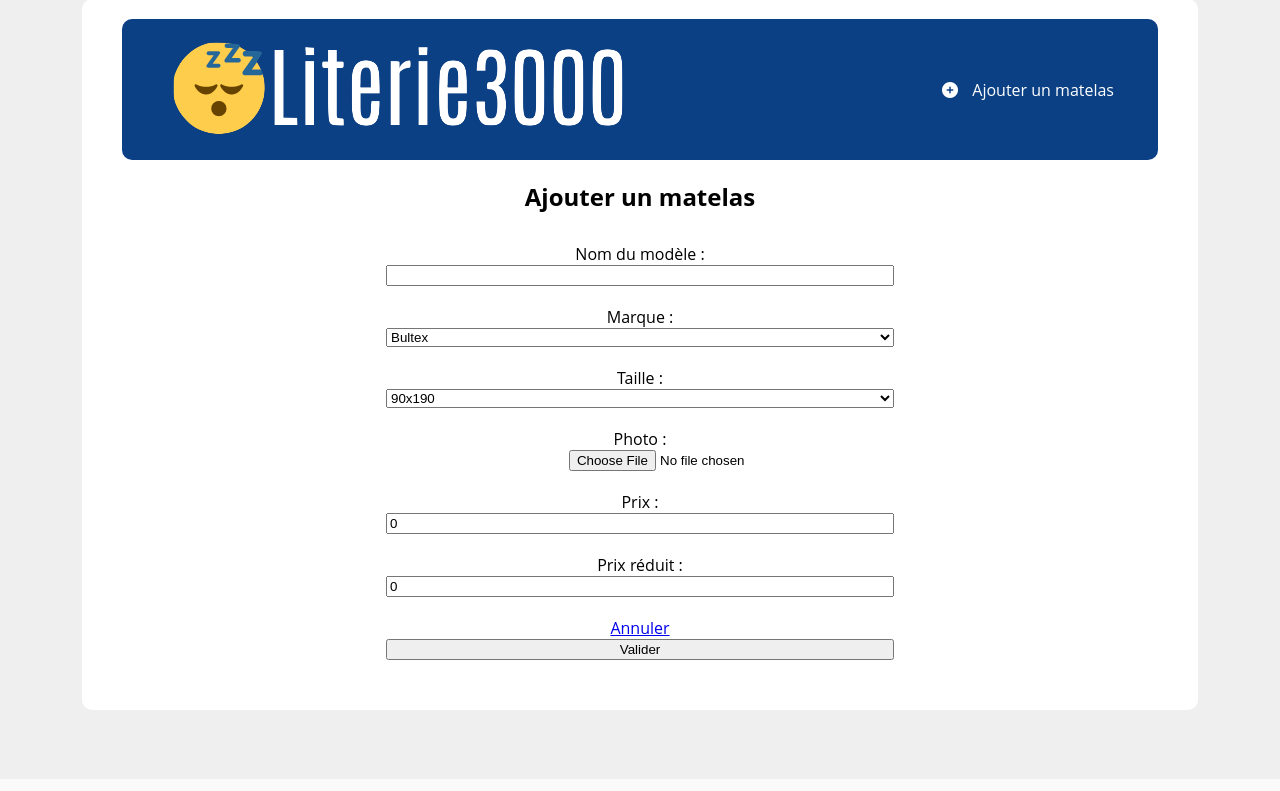
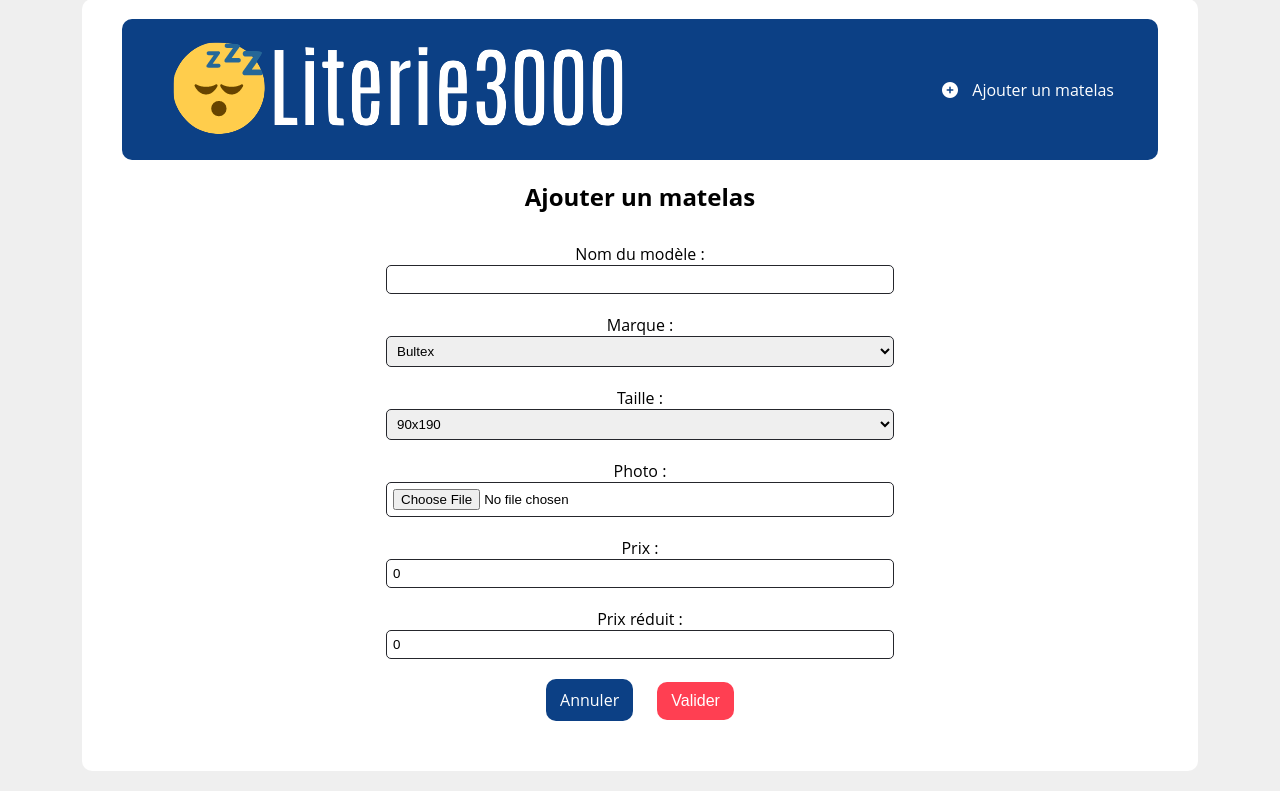
Before and after one commit to Kalyska/literie3000, a PHP site: page /add.php in a window 1280 px wide. Shown: the part 21-812 px from the top of the page. Before the commit the page ends 681 px from the top, so only its background shows below. Run offline with PHP 8.4, Linux system fonts and the light colour scheme; data comes from the database, SQL or seed files in the repository; style sheets or scripts are compiled from the project's sources; some libraries are stand-ins or nearby versions.

Commit message:
changement style des boutons

```diff
--- a/add.php
+++ b/add.php
@@ -164,9 +164,9 @@ include("templates/header.php");
         ?>
     </div>
 
-    <div class="form-group">
+    <div class="form-btn">
         <a href="index.php">Annuler</a>
-        <input type="submit" value="Valider" class="btn">
+        <input type="submit" value="Valider" class="warning">
     </div>
 </form>
 
--- /dev/null
+++ b/css/main.css
@@ -0,0 +1,193 @@
+* {
+  box-sizing: border-box;
+}
+
+html {
+  font-size: 62.5%;
+}
+
+body {
+  font-size: 1.6rem;
+  margin: 0;
+  padding: 0;
+  font-family: "Roboto", Sans-serif;
+  font-weight: 400;
+}
+
+img {
+  width: 100%;
+}
+
+@font-face {
+  font-family: "nom";
+  src: url("../public/fonts/nomfichier.woff") format("woff");
+  font-weight: normal;
+  font-style: normal;
+}
+body {
+  font-family: "Open Sans", sans-serif;
+  background-color: #efefef;
+  padding: 2rem;
+}
+
+.logo-wrapper {
+  padding: 2rem 0;
+  text-align: center;
+}
+.logo-wrapper .logo {
+  width: 20rem;
+}
+
+.container {
+  max-width: 90%;
+  margin: 0 auto;
+  padding: 2rem 4rem 4rem;
+  background-color: white;
+  border-radius: 1rem;
+}
+
+header {
+  background-color: #0C4085;
+  display: flex;
+  justify-content: space-between;
+  padding: 1rem 3rem;
+  align-items: center;
+  border-radius: 1rem;
+}
+header .btn {
+  display: inline-block;
+  margin: 1rem 0;
+  color: white;
+  background-color: transparent;
+  border: none;
+  text-decoration: none;
+  padding: 1rem 1.4rem;
+  border-radius: 10px;
+}
+header .btn:hover {
+  border: 1px solid #efefef;
+}
+
+h2 {
+  text-align: center;
+}
+
+hr {
+  width: 40%;
+}
+
+h3 {
+  text-transform: uppercase;
+}
+
+.mattress {
+  display: flex;
+  justify-content: space-evenly;
+  align-items: center;
+  padding: 2rem;
+}
+.mattress .catalog-img {
+  width: 300px;
+}
+.mattress .warning {
+  color: rgb(255, 63, 82);
+  font-size: 2rem;
+}
+.mattress .edit {
+  color: #0C4085;
+  font-size: 2rem;
+  margin-right: 2rem;
+}
+
+i {
+  font-size: 1.6rem;
+  margin-right: 1rem;
+}
+
+.prices .high {
+  text-decoration: line-through;
+}
+.prices .low {
+  color: rgb(255, 63, 82);
+  font-size: 2rem;
+}
+
+.delete {
+  text-align: center;
+}
+.delete a {
+  display: inline-block;
+  margin: 1rem 0;
+  color: white;
+  background-color: #0C4085;
+  border: none;
+  text-decoration: none;
+  padding: 1rem 1.4rem;
+  border-radius: 10px;
+  margin: 2rem;
+}
+.delete a:hover {
+  border: 1px solid #efefef;
+}
+.delete a .warning {
+  display: inline-block;
+  margin: 1rem 0;
+  color: white;
+  background-color: rgb(255, 63, 82);
+  border: none;
+  text-decoration: none;
+  padding: 1rem 1.4rem;
+  border-radius: 10px;
+}
+.delete a .warning:hover {
+  border: 1px solid #efefef;
+}
+
+.form-group {
+  padding: 1rem;
+  display: flex;
+  flex-direction: column;
+  align-items: center;
+}
+.form-group input,
+.form-group select {
+  width: 50%;
+  padding: 0.6rem;
+  border-radius: 5px;
+  border: solid 1px #25262c;
+}
+
+.form-btn {
+  text-align: center;
+}
+.form-btn a {
+  display: inline-block;
+  margin: 1rem 0;
+  color: white;
+  background-color: #0C4085;
+  border: none;
+  text-decoration: none;
+  padding: 1rem 1.4rem;
+  border-radius: 10px;
+  margin: 1rem;
+}
+.form-btn a:hover {
+  border: 1px solid #efefef;
+}
+.form-btn .warning {
+  display: inline-block;
+  margin: 1rem 0;
+  color: white;
+  background-color: rgb(255, 63, 82);
+  border: none;
+  text-decoration: none;
+  padding: 1rem 1.4rem;
+  border-radius: 10px;
+  margin: 1rem;
+  font-size: 1.6rem;
+}
+.form-btn .warning:hover {
+  border: 1px solid #efefef;
+}
+
+/*# sourceMappingURL=main.css.map */
--- a/delete.php
+++ b/delete.php
@@ -38,7 +38,7 @@ if (isset($_GET["id"])) {
     <div class="container delete">
         <h2>Suppression du catalogue</h2>
         <p>Vous êtes sur le point de supprimer <?= $mattress["name"] ?> du catalogue.</p>
-        <div class="btn"><a href="index.php">Annuler</a> <a class="warning" href="delete.php?id=<?= $mattress["id"] ?>&confirm=true">Valider</a></div>
+        <div><a href="index.php">Annuler</a> <a class="warning" href="delete.php?id=<?= $mattress["id"] ?>&confirm=true">Valider</a></div>
 
     </div>
 </body>
--- a/edit.php
+++ b/edit.php
@@ -181,9 +181,9 @@ include("templates/header.php");
         ?>
     </div>
 
-    <div class="form-group">
-        <a href="index.php" class="btn">Annuler</a>
-        <input type="submit" value="Editer" class="btn">
+    <div class="form-btn">
+        <a href="index.php">Annuler</a>
+        <input type="submit" value="Editer" class="warning">
     </div>
 </form>
 <?php
--- a/sass/main.scss
+++ b/sass/main.scss
@@ -100,28 +100,41 @@ i {
     a {
         @include m.button(v.$color-primary);
         margin: 2rem;
-    }
 
-    .warning {
-        @include m.button(v.$color-warning);
+        .warning {
+            @include m.button(v.$color-warning);
+        }
     }
 }
 
 // FORMULAIRES
 .form-group {
-    text-align: center;
     padding: 1rem;
     display: flex;
     flex-direction: column;
     align-items: center;
-    justify-content: center;
+
 
     input,
     select {
-        width: 50%
+        width: 50%;
+        padding: .6rem;
+        border-radius: 5px;
+        border: solid 1px v.$color-shadow;
+    }
+}
+
+.form-btn {
+    text-align: center;
+
+    a {
+        @include m.button(v.$color-primary);
+        margin: 1rem;
     }
 
-    #inputPicture {
-        padding-left: 18%
+    .warning {
+        @include m.button(v.$color-warning);
+        margin: 1rem;
+        font-size: 1.6rem;
     }
 }
```
Also changed, not shown: 2 other files.
